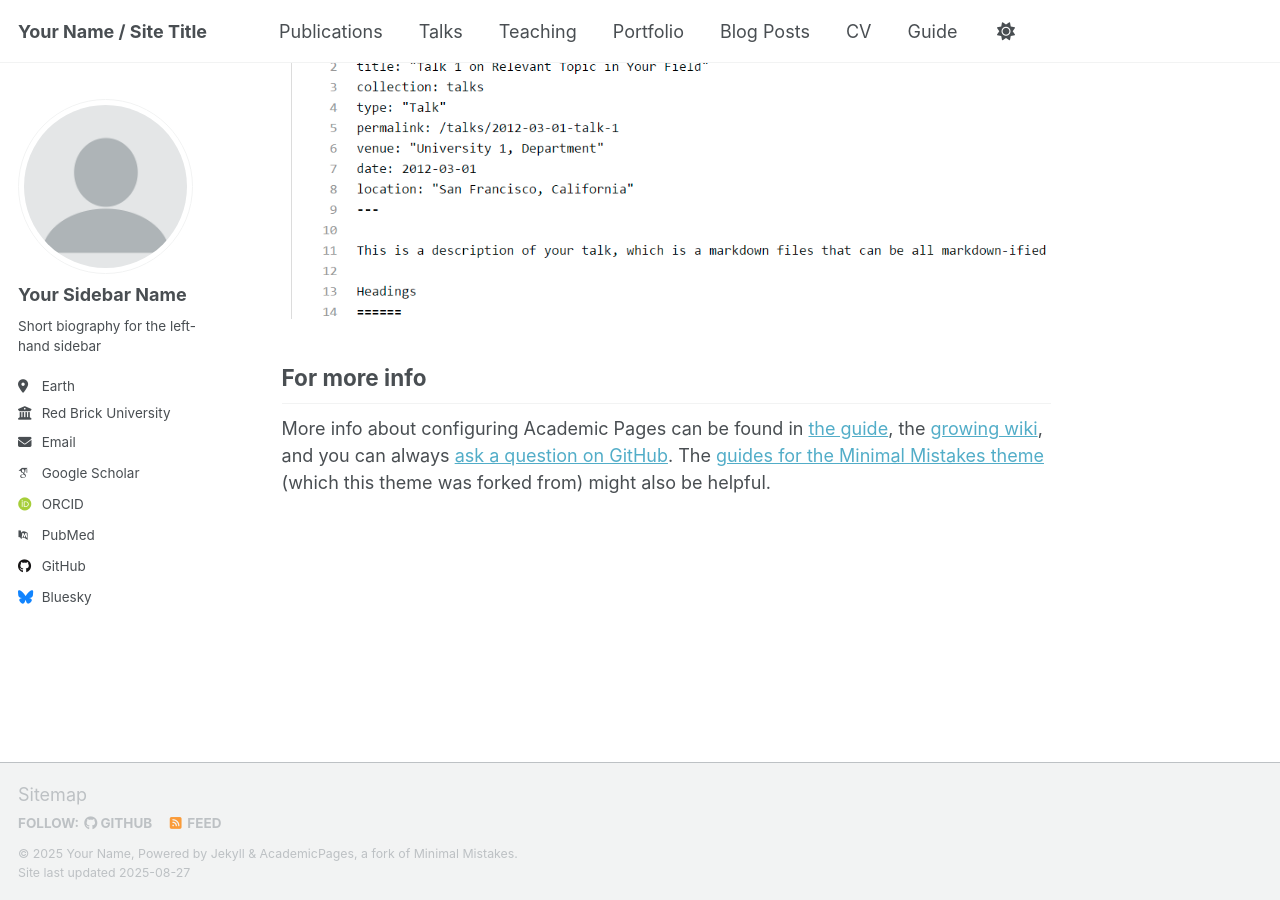
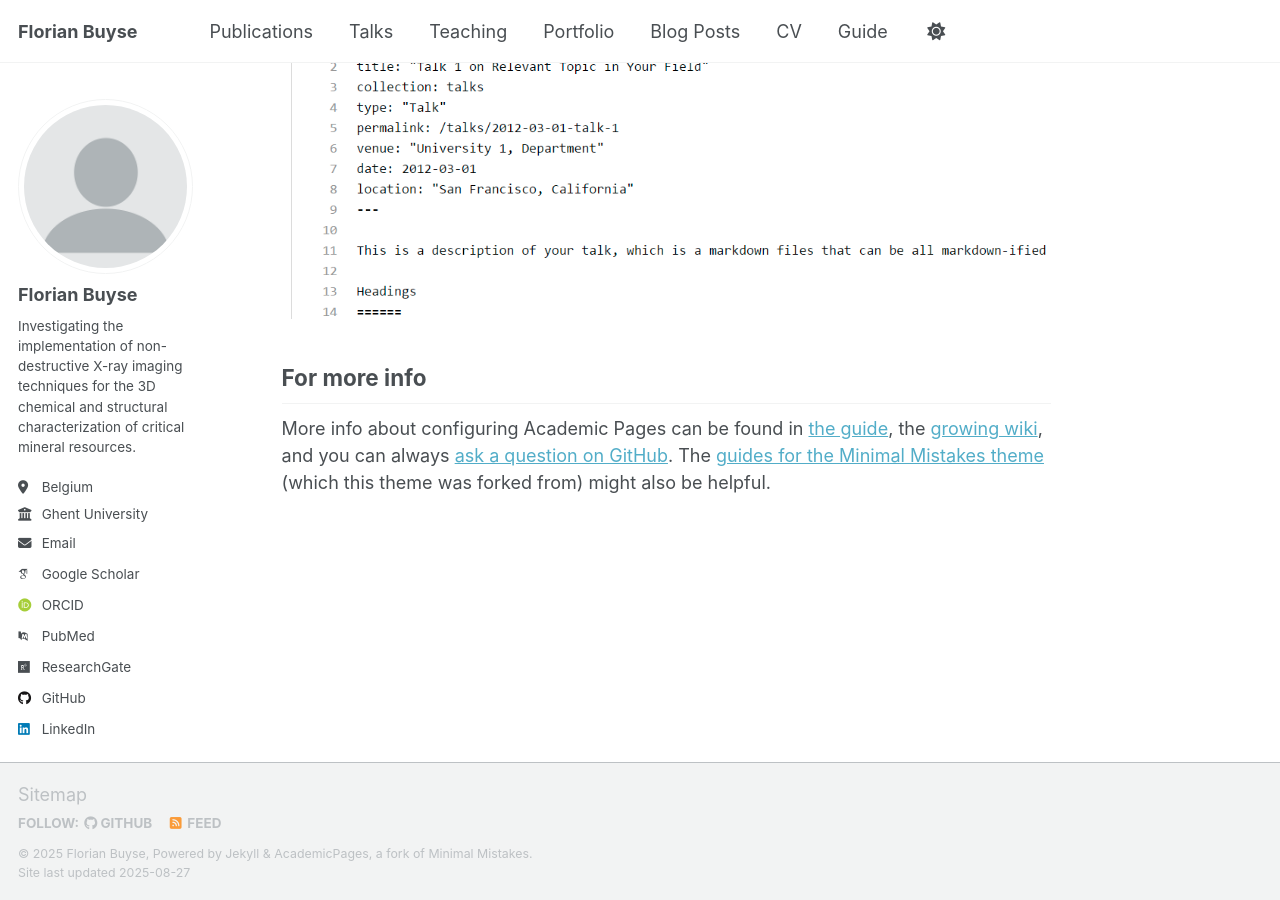
Before and after one commit to fgbuyse/fgbuyse.github.io, a Jekyll site: the page built from _pages/about.md, in a window 1280 px wide and 900 px high, scrolled down 2880 px. Built offline with Jekyll 4.4.1, drawn with Linux system fonts in a browser that asks for light colours; some web fonts are replaced; a script that is not in the unit is left out.

Commit message:
Update _config.yml

```diff
--- a/_config.yml
+++ b/_config.yml
@@ -9,11 +9,11 @@
 # Basic Site Settings
 locale                   : "en-US"
 site_theme               : "default" # Currently available options are "default", "air"
-title                    : "Your Name / Site Title"
+title                    : "Florian Buyse"
 title_separator          : "-"
-name                     : &name "Your Name"
-description              : &description "personal description"
-url                      : https://academicpages.github.io # the base hostname & protocol for your site e.g. "https://[your GitHub username].github.io" or if you already have some other page hosted on Github then use "https://[your GitHub username].github.io/[Your Repo Name]"
+name                     : &name "Florian Buyse"
+description              : &description "Postdoctoral researcher"
+url                      : "https://fgbuyse.github.io"
 baseurl                  : "" # the subpath of your site, e.g. "/blog"
 repository               : "academicpages/academicpages.github.io"
 
@@ -23,24 +23,24 @@ repository               : "academicpages/academicpages.github.io"
 author:
   # Biographic information
   avatar           : "profile.png"
-  name             : "Your Sidebar Name"
+  name             : "Florian Buyse"
   pronouns         : # example: "she/her"
-  bio              : "Short biography for the left-hand sidebar"
-  location         : "Earth"
-  employer         : "Red Brick University"
+  bio              : "Investigating the implementation of non-destructive X-ray imaging techniques for the 3D chemical and structural characterization of critical mineral resources."
+  location         : "Belgium"
+  employer         : "Ghent University"
   uri              : # URL
-  email            : "none@example.org"
+  email            : "florian.buyse@ugent.be"
 
   # Academic websites
   academia         : # URL
   arxiv            : # URL - Update with the correct link to your profile
-  googlescholar    : "https://scholar.google.com/citations?user=PS_CX0AAAAAJ"
+  googlescholar    : "https://scholar.google.be/citations?user=e2Jyww4AAAAJ"
   inspire-hep      : # URL
   impactstory      : # URL
-  orcid            : "http://orcid.org/yourorcidurl"
+  orcid            : "https://orcid.org/0000-0002-3515-868X"
   semantic         : # URL
   pubmed           : "https://www.ncbi.nlm.nih.gov/pubmed/?term=john+snow"
-  researchgate     : # URL
+  researchgate     : "https://www.researchgate.net/profile/Florian-Buyse?ev=hdr_xprf"
   scopus           : # URL
 
   # Repositories and software development
@@ -53,7 +53,7 @@ author:
 
   # Social media
   artstation       : # Username
-  bluesky          : "bsky.app" # Replace this with you Bluesky username
+  bluesky          : # Replace this with you Bluesky username
   facebook         : # Username
   flickr           : # Username
   foursquare       : # Username
@@ -62,7 +62,7 @@ author:
   keybase          : # Username
   instagram        : # Username
   lastfm           : # Username
-  linkedin         : # Username
+  linkedin         : "florianbuyse"
   mastodon         : # URL
   medium           : # URL
   pinterest        : # Username
```
